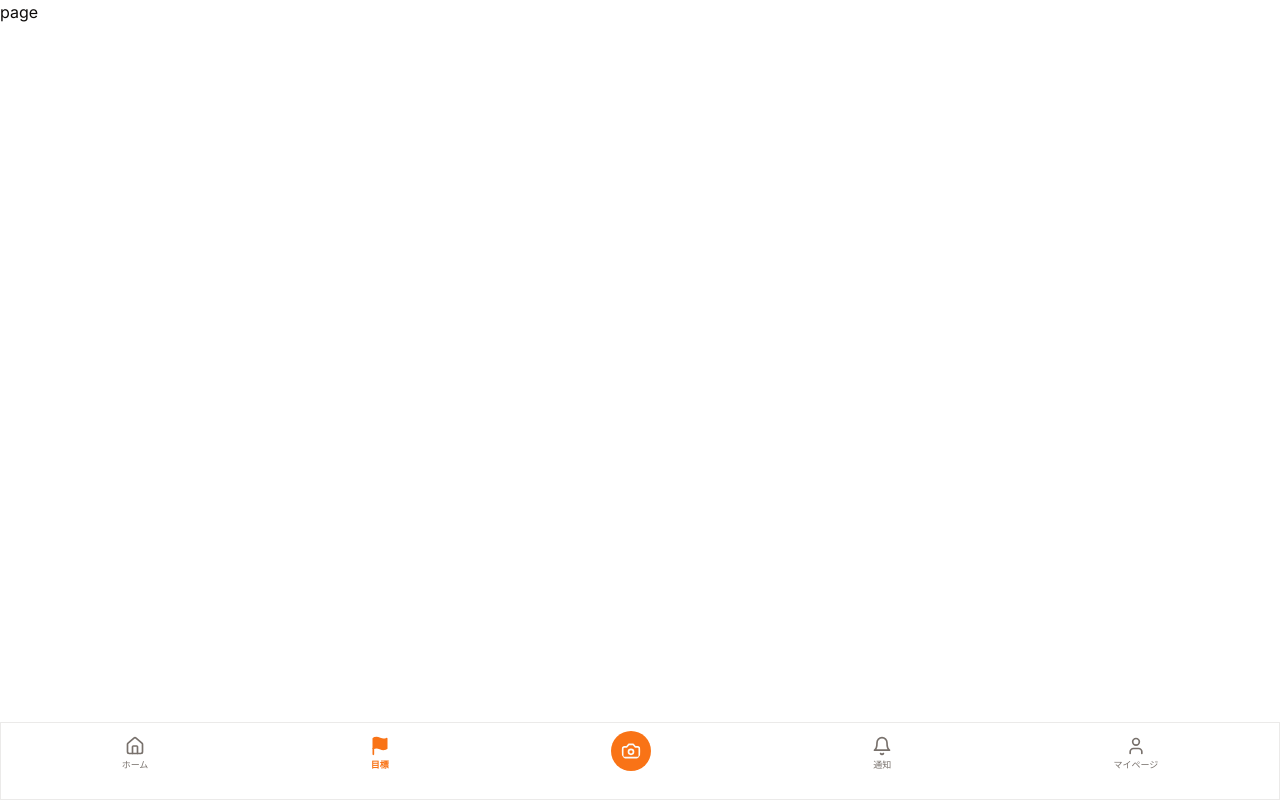
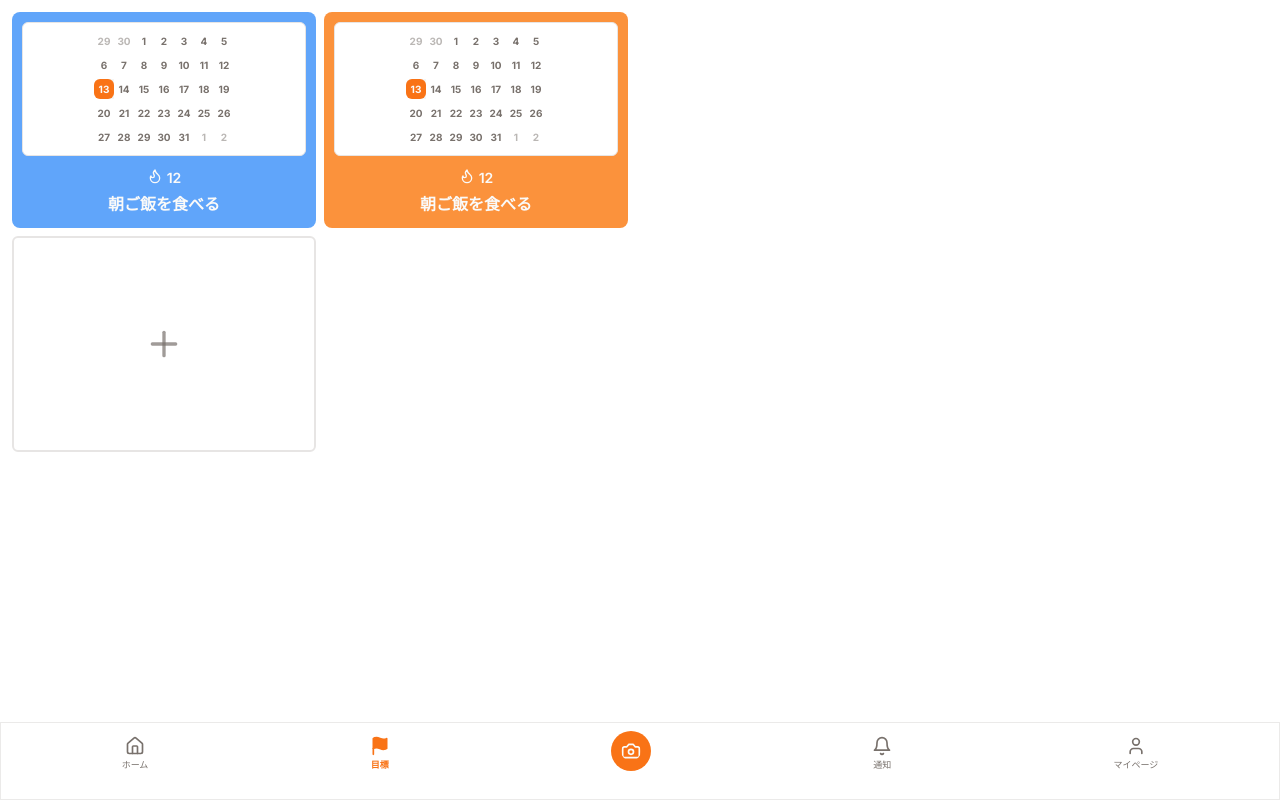
Before and after one commit to SomaTakata/habit, a Next.js app in the folder webapp/: page /goal in a window 1280 px wide. Built offline with nearby package versions, Linux system fonts and the light colour scheme.

Commit message:
GoalPageの作成

```diff
--- a/webapp/src/app/goal/page.tsx
+++ b/webapp/src/app/goal/page.tsx
@@ -1,7 +1,9 @@
-import React from "react";
+"use client";
+
+import GoalPage from "@/features/Goal/GoalPage";
 
 const page = () => {
-  return <div>page</div>;
+  return <GoalPage />;
 };
 
 export default page;
--- /dev/null
+++ b/webapp/src/features/Goal/GoalCalendar.tsx
@@ -0,0 +1,60 @@
+"use client";
+
+import * as React from "react";
+import { DayPicker } from "react-day-picker";
+import { cn } from "@/lib/utils";
+import { buttonVariants } from "@/components/ui/button";
+
+export type CalendarProps = React.ComponentProps<typeof DayPicker>;
+
+function GoalCalendar({
+  className,
+  classNames,
+  showOutsideDays = true,
+  ...props
+}: CalendarProps) {
+  return (
+    <DayPicker
+      showOutsideDays={showOutsideDays}
+      className={cn(
+        "flex items-center justify-center px-1 py-2 pt-1 w-full max-w-full bg-white rounded-sm", // w-full と max-w-full で親にフィット
+        className
+      )}
+      classNames={{
+        months: "flex flex-col",
+        month: "",
+        caption: "hidden",
+        caption_label: "hidden",
+        nav: "hidden",
+        nav_button: "hidden",
+        nav_button_previous: "hidden",
+        nav_button_next: "hidden",
+        table: "border-collapse w-full", // w-full でテーブルも親に合わせる
+        head_row: "hidden",
+        head_cell: "hidden",
+        row: "flex w-full mt-1",
+        cell: "h-5 w-5 text-center text-[10px] p-0 relative [&:has([aria-selected].day-range-end)]:rounded-r-md [&:has([aria-selected].day-outside)]:bg-accent/50 [&:has([aria-selected])]:bg-accent first:[&:has([aria-selected])]:rounded-l-md last:[&:has([aria-selected])]:rounded-r-md focus-within:relative focus-within:z-20",
+        day: cn(
+          buttonVariants({ variant: "ghost" }),
+          "h-5 w-5 p-0 font-bold text-[10px] text-muted-foreground aria-selected:opacity-100"
+        ),
+        day_range_end: "day-range-end",
+        day_selected:
+          "bg-primary text-primary-foreground hover:bg-primary hover:text-primary-foreground focus:bg-primary focus:text-primary-foreground",
+        day_today: "bg-accent text-accent-foreground",
+        day_outside:
+          "day-outside text-muted-foreground opacity-50 aria-selected:bg-accent/50 aria-selected:text-muted-foreground aria-selected:opacity-30",
+        day_disabled: "text-muted-foreground opacity-50",
+        day_range_middle:
+          "aria-selected:bg-accent aria-selected:text-accent-foreground",
+        day_hidden: "invisible",
+        ...classNames,
+      }}
+      {...props}
+    />
+  );
+}
+
+GoalCalendar.displayName = "GoalCalendar";
+
+export { GoalCalendar };
--- /dev/null
+++ b/webapp/src/features/Goal/GoalPage.tsx
@@ -0,0 +1,54 @@
+"use client";
+
+import * as React from "react";
+import { GoalCalendar } from "./GoalCalendar";
+import { Flame, Plus } from "lucide-react";
+
+const GoalPage = () => {
+  const [date, setDate] = React.useState<Date | undefined>(new Date());
+
+  return (
+    <div className="grid grid-cols-2 gap-2 justify-between p-3 pb-4">
+      {/* GoalCard 1 */}
+      <div className="flex flex-col items-stretch p-2.5 pb-3 gap-3 bg-blue-400 rounded-lg max-w-full">
+        <GoalCalendar
+          mode="single"
+          selected={date}
+          onSelect={setDate}
+          className="rounded-md border w-full" // w-full で幅を親に合わせる
+        />
+        <div className="flex flex-col gap-1 text-primary-foreground">
+          <div className="flex gap-1 justify-center">
+            <Flame size={16} />
+            <p className="text-sm font-semibold">12</p>
+          </div>
+          <p className="text-base font-bold text-center">朝ご飯を食べる</p>
+        </div>
+      </div>
+
+      {/* GoalCard 2 */}
+      <div className="flex flex-col items-stretch p-2.5 pb-3  gap-3 bg-orange-400 rounded-lg max-w-full">
+        <GoalCalendar
+          mode="single"
+          selected={date}
+          onSelect={setDate}
+          className="rounded-md border w-full" // w-full で幅を親に合わせる
+        />
+        <div className="flex flex-col gap-1 text-primary-foreground">
+          <div className="flex gap-1 justify-center">
+            <Flame size={16} />
+            <p className="text-sm font-semibold">12</p>
+          </div>
+          <p className="text-base font-bold text-center">朝ご飯を食べる</p>
+        </div>
+      </div>
+
+      {/* プラスボタン (新しいGoalCardを追加) */}
+      <div className="border-2 w-full h-[216px] rounded-md flex items-center justify-center">
+        <Plus size={40} className="text-muted-foreground/70" />
+      </div>
+    </div>
+  );
+};
+
+export default GoalPage;
```
Also changed, not shown: webapp/src/components/ui/calendar.tsx (+10 -10 lines).
